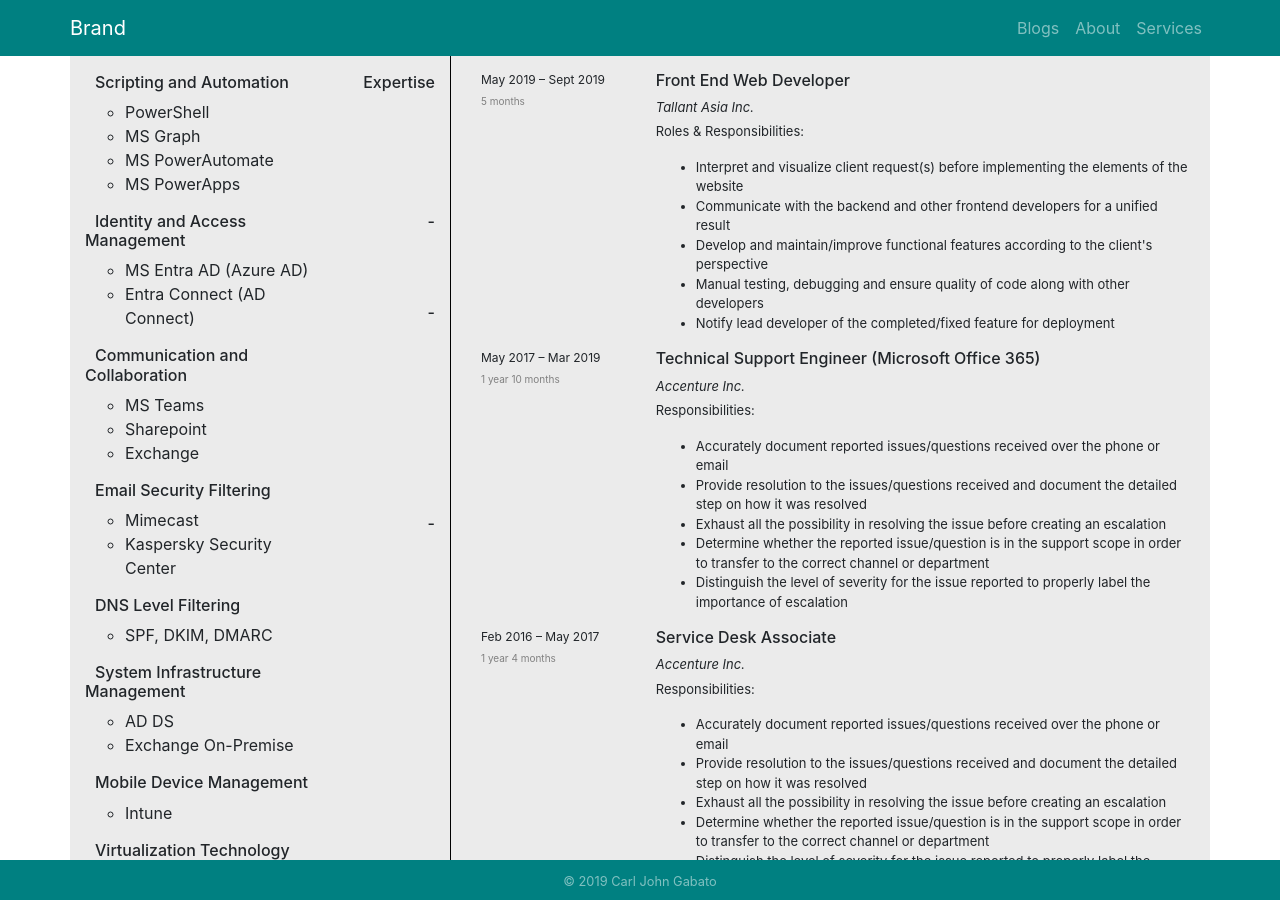
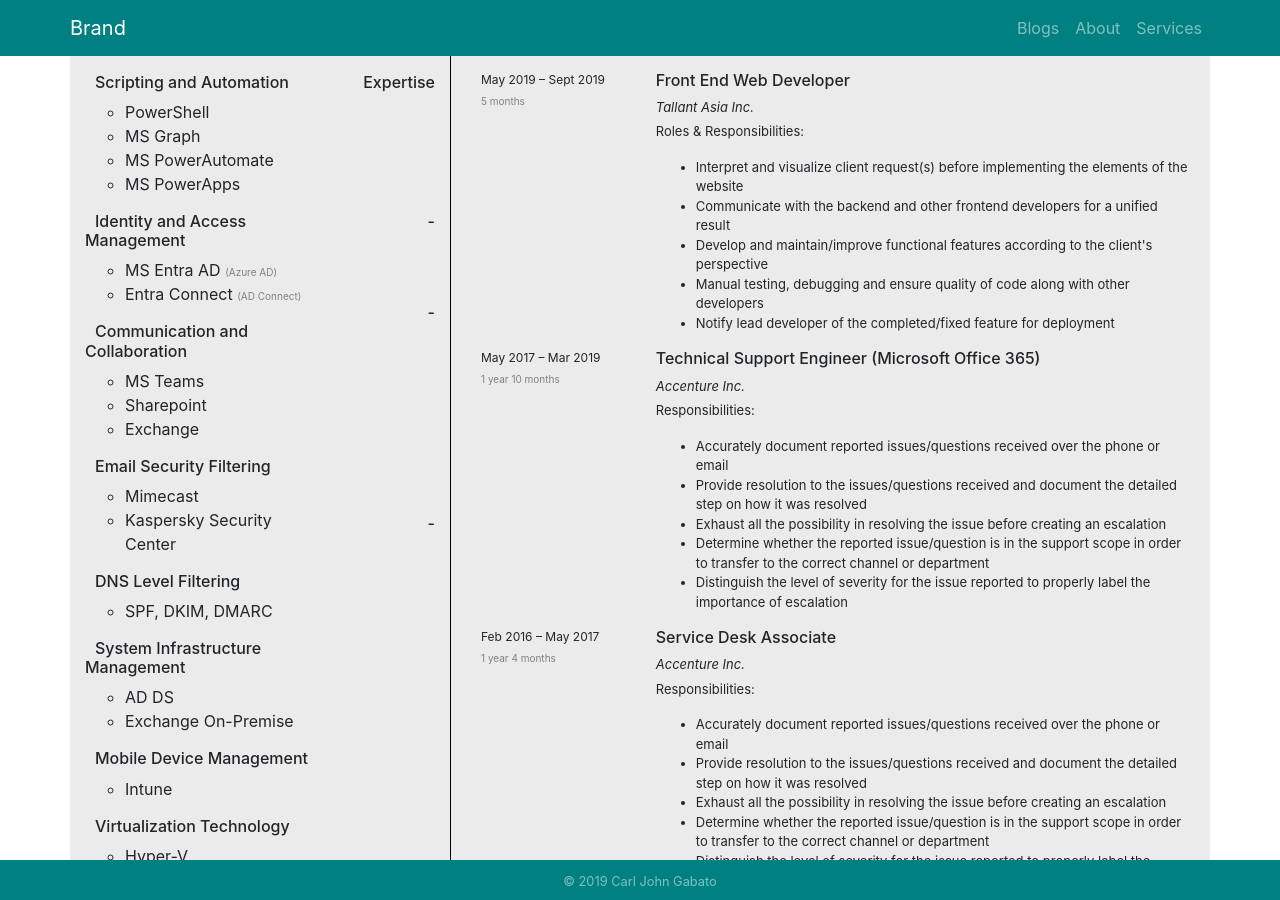
Before and after one commit to carljohngabato/aboutme, a Jekyll site: the page built from about.html, in a window 1280 px wide and 900 px high, scrolled down 435 px. Built offline with Jekyll 4.4.1, drawn with Linux system fonts in a browser that asks for light colours; nearby versions of some CDN libraries.

Commit message:
modified: about

```diff
--- a/about.html
+++ b/about.html
@@ -69,8 +69,10 @@
 
             <h6>Identity and Access Management</h6>
             <ul class="skills-list">
-              <li>MS Entra AD (Azure AD)</li>
-              <li>Entra Connect (AD Connect)</li>
+              <li>MS Entra AD
+                <span class="skills-desc">(Azure AD)</span></li>
+              <li>Entra Connect
+                <span class="skills-desc">(AD Connect)</span></li>
             </ul>
 
             <h6>Communication and Collaboration</h6>
```
